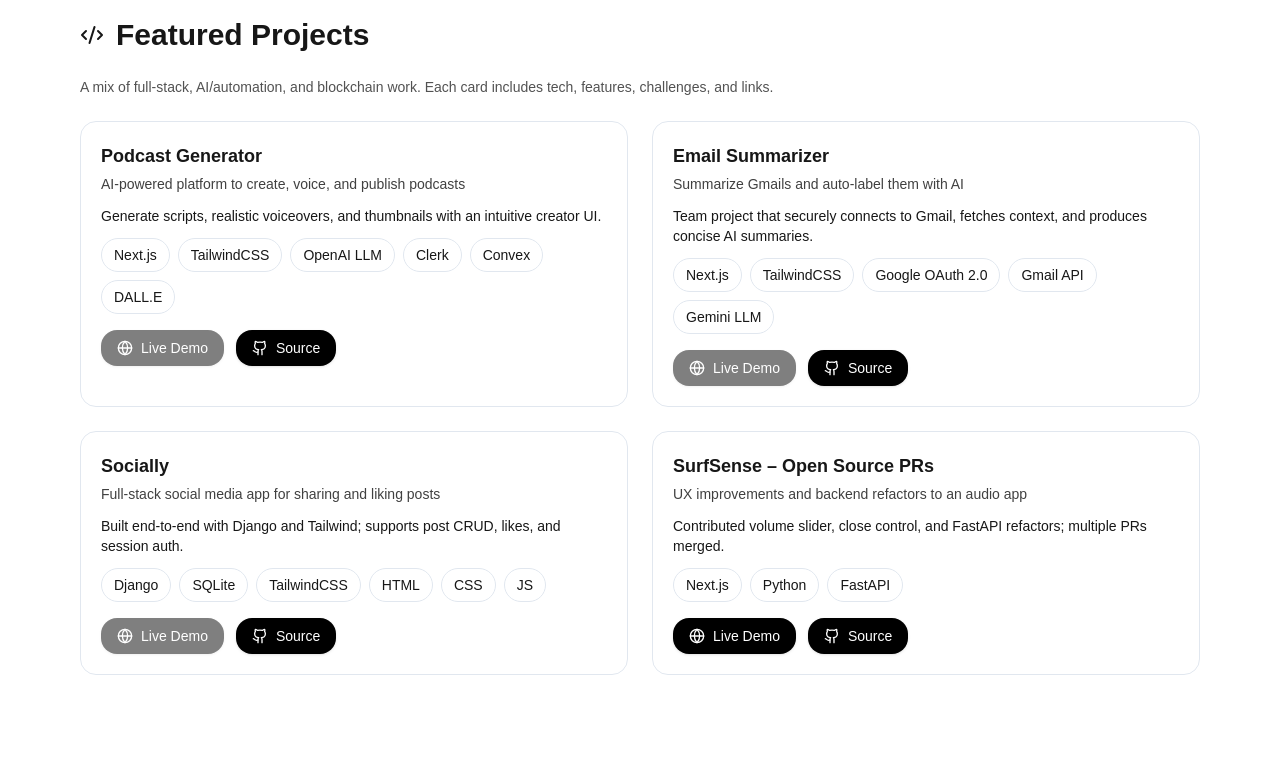
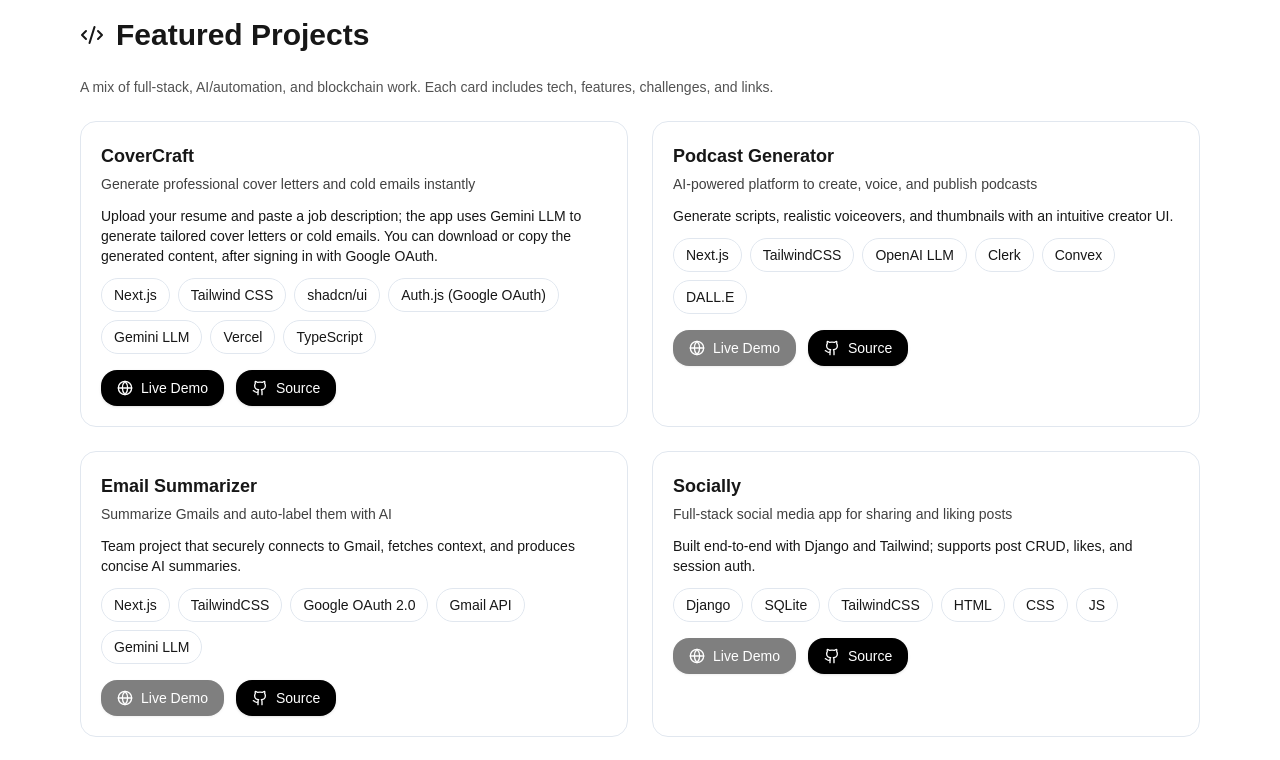
Before and after one commit to ritikprajapat21/portfolio, a Next.js app: page / in a window 1280 px wide. Shown: the part 1500-2260 px from the top of the page. Built offline with nearby package versions, Linux system fonts and the light colour scheme.

Commit message:
Added new project

```diff
--- a/app/data.ts
+++ b/app/data.ts
@@ -38,6 +38,41 @@
 };
 
 export const PROJECTS = [
+  {
+    title: "CoverCraft",
+    tagline: "Generate professional cover letters and cold emails instantly",
+    description:
+      "Upload your resume and paste a job description; the app uses Gemini LLM to generate tailored cover letters or cold emails. You can download or copy the generated content, after signing in with Google OAuth.",
+    tech: [
+      "Next.js",
+      "Tailwind CSS",
+      "shadcn/ui",
+      "Auth.js (Google OAuth)",
+      "Gemini LLM",
+      "Vercel",
+      "TypeScript",
+    ],
+    features: [
+      "Secure login with Google OAuth",
+      "Upload resume",
+      "Paste job description",
+      "Generate cover letters or cold emails via AI",
+      "Download generated content as file",
+      "Copy to clipboard",
+      "Clean & responsive UI (powered by shadcn/ui + Tailwind CSS)",
+    ],
+    challenges: [
+      "Handling file uploads (resume) and parsing/processing them",
+      "Ensuring good prompt engineering / context for Gemini LLM so results are quality",
+      "Implementing download of generated content in a clean format (PDF or text file)",
+      "Maintaining responsive UI and good UX across devices",
+      "Managing authentication securely (OAuth tokens etc.)",
+    ],
+    links: {
+      demo: "https://cover-craft-one.vercel.app/",
+      code: "https://github.com/ritikprajapat21/covercraft",
+    },
+  },
   {
     title: "Podcast Generator",
     tagline: "AI‑powered platform to create, voice, and publish podcasts",
--- a/components/Projects.tsx
+++ b/components/Projects.tsx
@@ -6,6 +6,7 @@
 import ButtonLink from "./ButtonLink";
 import Pill from "./Pill";
 import Section from "./Section";
+import clsx from "clsx";
 
 const Projects = () => {
   useGSAP(() => {
@@ -29,10 +30,13 @@
         includes tech, features, challenges, and links.
       </p>
       <div className="grid md:grid-cols-2 gap-6">
-        {PROJECTS.map((p) => (
+        {PROJECTS.map((p, i) => (
           <div
             key={p.title}
-            className="rounded-2xl border p-5 flex flex-col fade-in"
+            className={clsx(
+              "rounded-2xl border p-5 flex flex-col fade-in",
+              i === PROJECTS.length - 1 && "justify-self-center md:col-span-2",
+            )}
           >
             <div className="flex items-center justify-between gap-3">
               <h3 className="text-lg font-semibold">{p.title}</h3>
```
